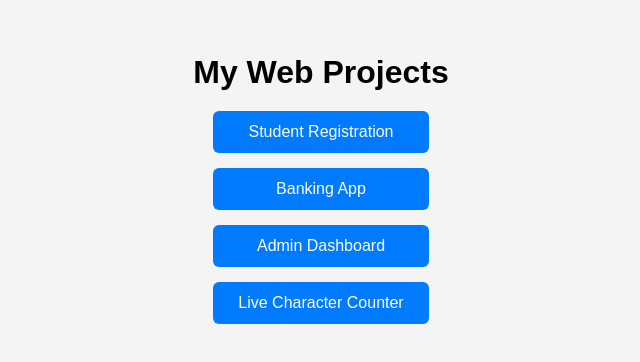
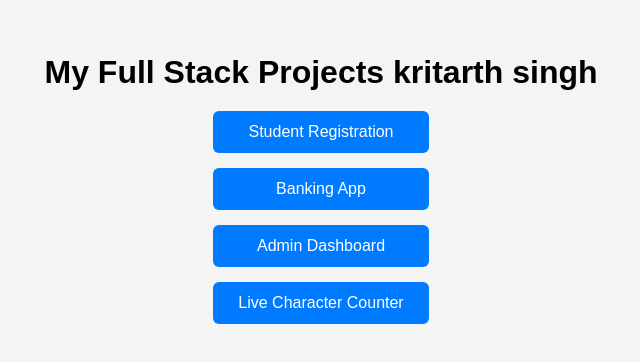
Before and after one commit to kritarthsingh07/Projects, a plain HTML site: page index.html in a window 1280 px wide. Shown: the part 222-584 px from the top of the page, without its empty margins (319-959 px from the left). Drawn offline with Linux system fonts and the light colour scheme.

Commit message:
Update index.html

```diff
--- a/index.html
+++ b/index.html
@@ -7,7 +7,7 @@
 </head>
 <body>
 
-<h1>My Web Projects</h1>
+<h1>My Full Stack Projects kritarth singh</h1>
 
 <div class="container">
     <a href="1.1 Student Registration Form/index.html" class="btn">Student Registration</a>
```
